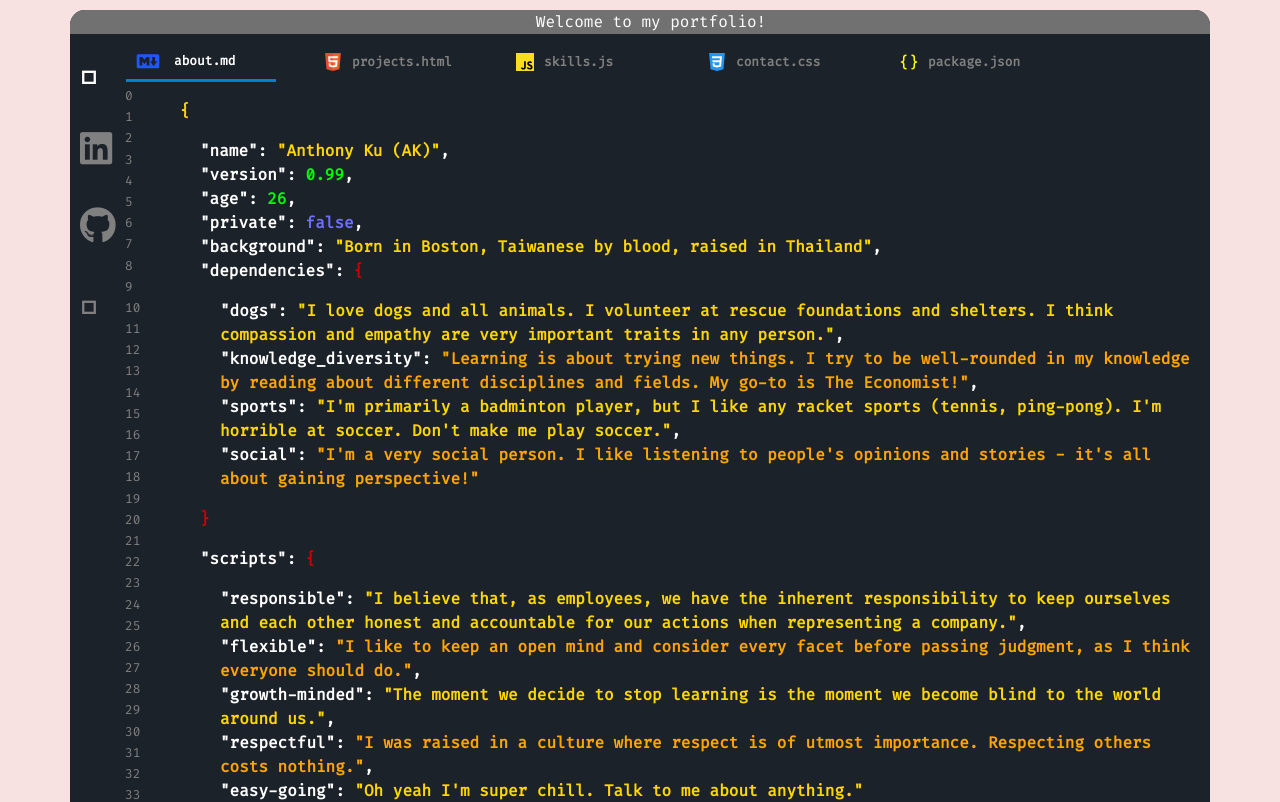
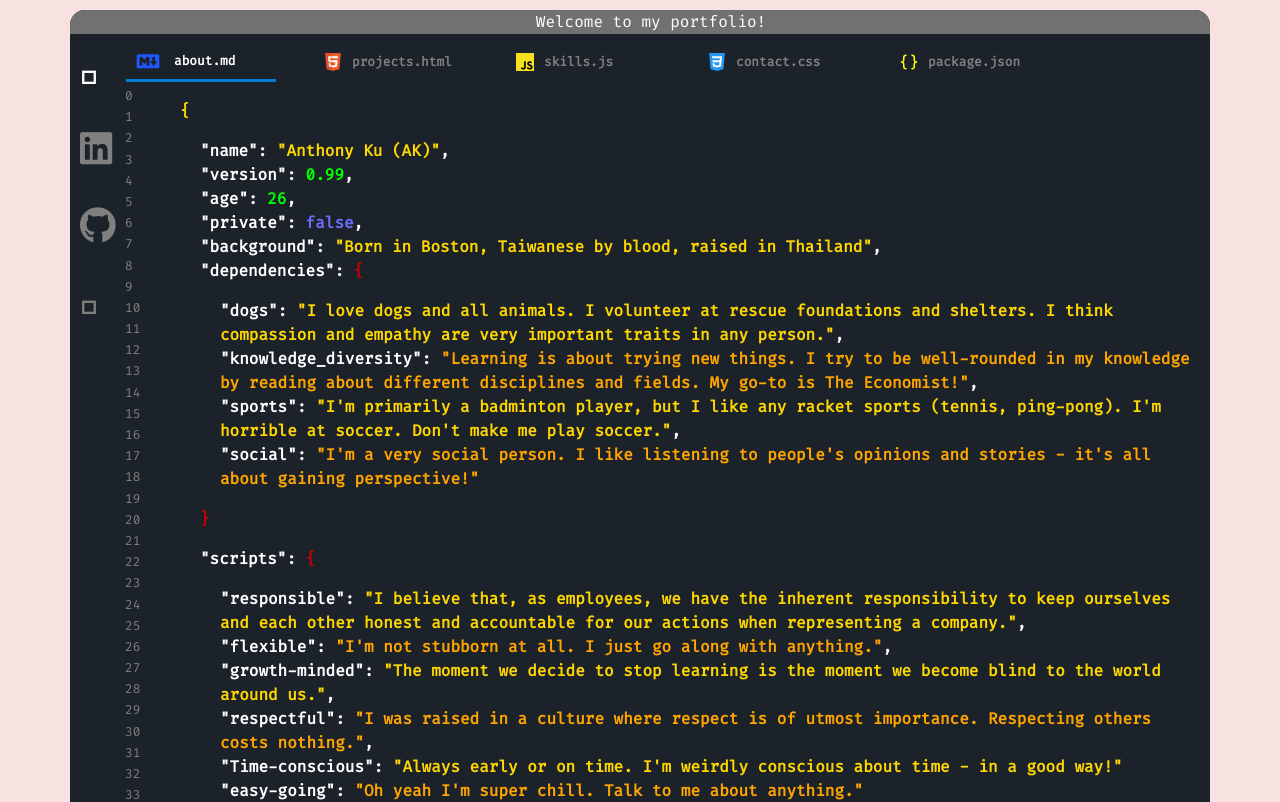
Before and after one commit to anthonyycku/anthonyycku.github.io, a React (Create React App) app: page /package in a window 1280 px wide. Shown: the top 802 px of the page. Built offline with nearby package versions, Linux system fonts and the light colour scheme.

Commit message:
updated json

```diff
--- a/src/components/pages/Package.js
+++ b/src/components/pages/Package.js
@@ -39,13 +39,15 @@ export default function Package(props) {
         <p className="indent3">
             "responsible": <span className="gold">"I believe that, as employees, we have the inherent responsibility to keep ourselves and each other honest and accountable for our actions when representing a company."</span>,
             <br />
-            "flexible": <span className="orange">"I like to keep an open mind and consider every facet before passing judgment, as I think everyone should do."</span>,
+            "flexible": <span className="orange">"I'm not stubborn at all. I just go along with anything."</span>,
             <br />
             "growth-minded": <span className="gold">"The moment we decide to stop learning is the moment we become blind to the world around us."</span>,
             <br />
             "respectful": <span className="orange">"I was raised in a culture where respect is of utmost importance. Respecting others costs nothing."</span>,
             <br />
-            "easy-going": <span className="gold">"Oh yeah I'm super chill. Talk to me about anything."</span>
+            "Time-conscious": <span className="gold">"Always early or on time. I'm weirdly conscious about time - in a good way!"</span>
+            <br />
+            "easy-going": <span className="orange">"Oh yeah I'm super chill. Talk to me about anything."</span>
         </p>
         <p className="indent2">
             <span className="red">{"}"}</span>
```
